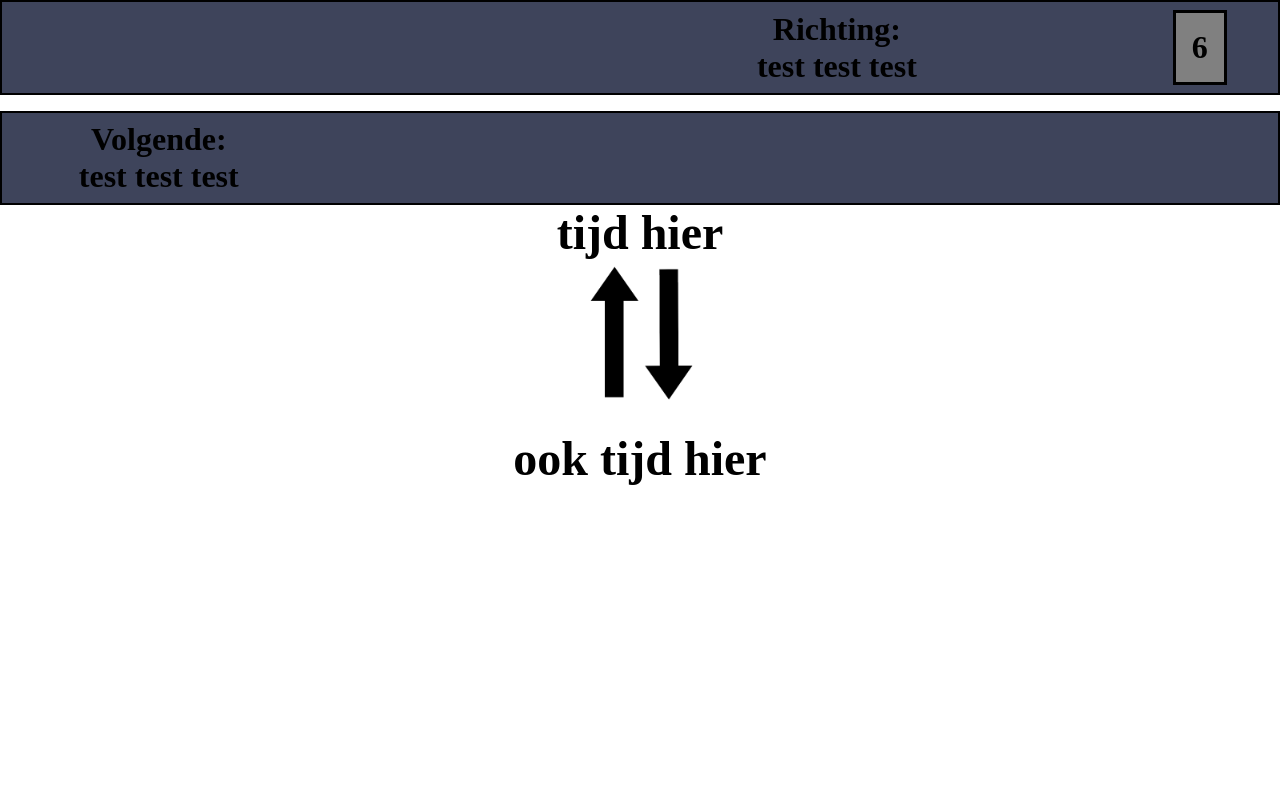
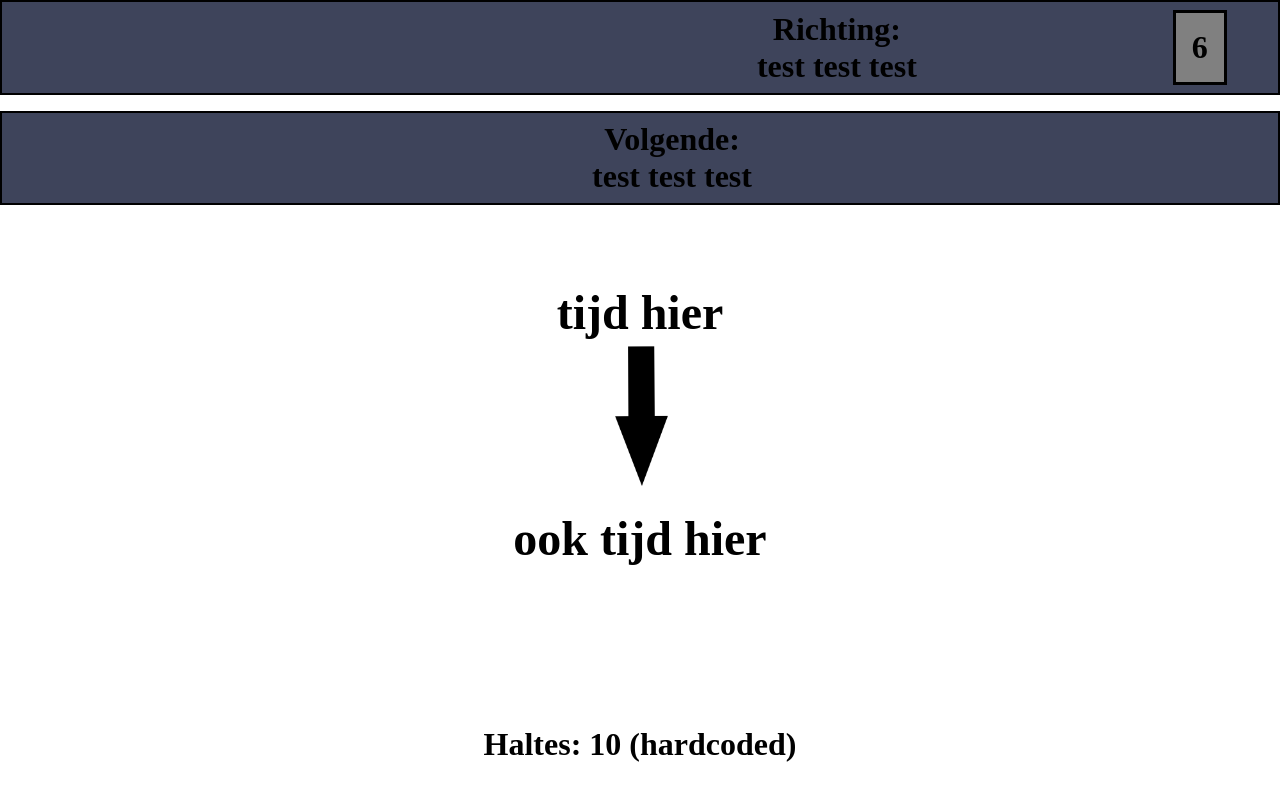
Before and after one commit to jeff9912/CLE3_TEAM11, a PHP site: page /routeOverview.html in a window 1280 px wide. Run offline with PHP 8.4, Linux system fonts and the light colour scheme.

Commit message:
laatste paar dingetjes

```diff
--- a/css/styleVoorRoutePagina.css
+++ b/css/styleVoorRoutePagina.css
@@ -32,7 +32,7 @@ header {
 
 .volgendeStation {
     display: flex;
-    justify-content: flex-start;
+    justify-content: center;
     margin-top: 2vh;
     background-color: #3E445B;
     border: solid 2px black;
@@ -51,11 +51,15 @@ header {
 .tijd_sectie {
     font-size: 3rem;
     font-weight: bold;
-
+    padding-top: 10vh;
 }
 
 .tijd_sectie img {
     height: 20vh;
+}
+
+.haltes {
+    padding-top: 20vh;
 }
 
 /*  als device op dark mode:    */
--- a/routeOverview.html
+++ b/routeOverview.html
@@ -31,8 +31,8 @@
         </div>
         <div class="center_container">
             <picture>
-                <source srcset="img/arrows1_transparant_black.png" media="(prefers-color-scheme: light)">
-                <img id="pijltjes_vertrek_eind" src="img/arrows1_transparant_white.png"
+                <source srcset="img/pijl_beneden_zwart.png" media="(prefers-color-scheme: light)">
+                <img id="pijltjes_vertrek_eind" src="img/pijl_beneden_zwart.png"
                      alt="Afbeelding van vertrek naar eindbestemming">
                 <!-- andere foto hier -->
             </picture>
@@ -41,6 +41,8 @@
             <p> ook tijd hier </p>
         </div>
     </section>
+
+    <h1 class="haltes"> Haltes: 10 (hardcoded)</h1>
 </header>
 <main>
 
```
Also changed, not shown: img/pijl_beneden_zwart.png (added).
